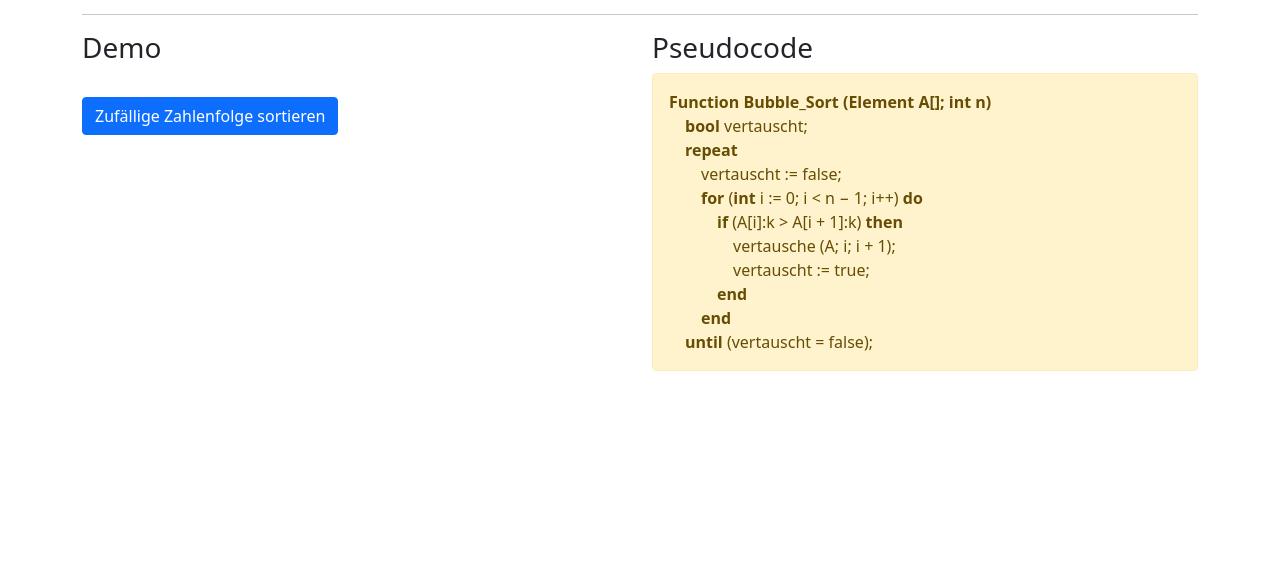
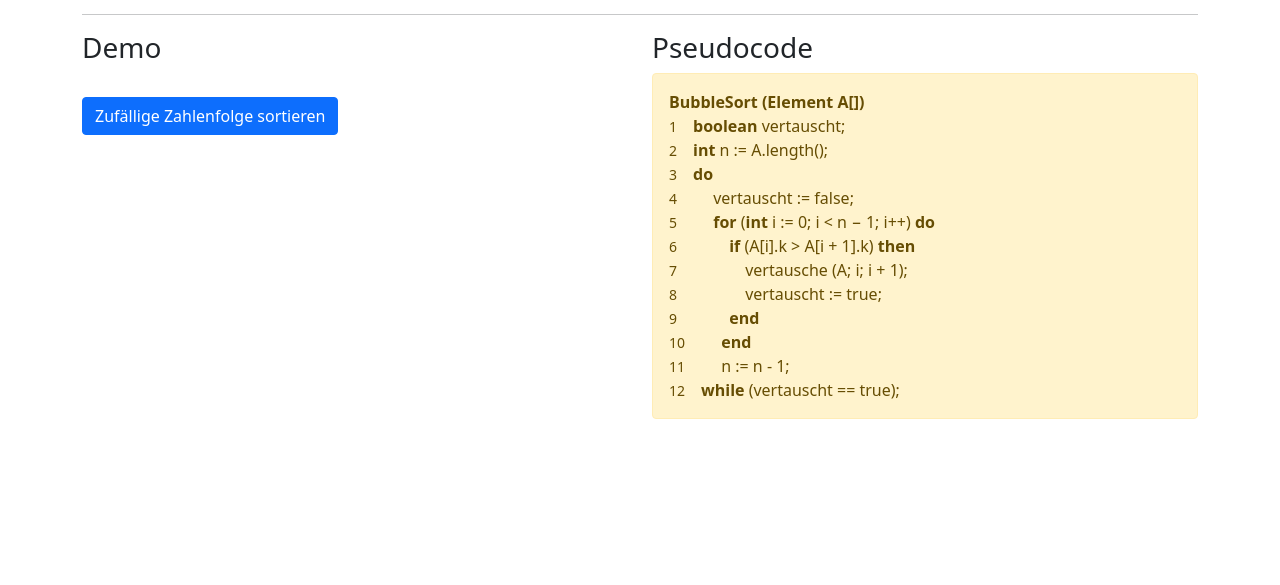
Before and after one commit to Fireball19/algorithmen-online, a plain HTML site: page bubblesort.html in a window 1280 px wide. Shown: the part 154-739 px from the top of the page. Drawn offline with Linux system fonts and the light colour scheme.

Commit message:
Fixed bubblesort pseudocode

```diff
--- a/bubblesort.html
+++ b/bubblesort.html
@@ -63,17 +63,19 @@
 					<h3>Pseudocode</h3>
 
 					<div class="alert alert-warning" role="alert">
-						<strong>Function Bubble_Sort (Element A[]; int n)</strong><br/>
-							&emsp;<strong>bool</strong> vertauscht;<br/>
-							&emsp;<strong>repeat</strong><br/>
-								&emsp;&emsp;vertauscht := false;<br/>
-								&emsp;&emsp;<strong>for</strong> (<strong>int</strong> i := 0; i < n − 1; i++) <strong>do</strong><br/>
-									&emsp;&emsp;&emsp;<strong>if</strong> (A[i]:k > A[i + 1]:k) <strong>then</strong><br/>
-										&emsp;&emsp;&emsp;&emsp;vertausche (A; i; i + 1);<br/>
-										&emsp;&emsp;&emsp;&emsp;vertauscht := true;<br/>
-									&emsp;&emsp;&emsp;<strong>end</strong><br/>
-								&emsp;&emsp;<strong>end</strong><br/>
-							&emsp;<strong>until</strong> (vertauscht = false);<br/>
+						<strong>BubbleSort (Element A[])</strong><br/>
+							<small>1</small>&emsp;<strong>boolean</strong> vertauscht;<br/>
+							<small>2</small>&emsp;<strong>int</strong> n := A.length();<br/>
+							<small>3</small>&emsp;<strong>do</strong><br/>
+							<small>4</small>	&emsp;&emsp;vertauscht := false;<br/>
+							<small>5</small>	&emsp;&emsp;<strong>for</strong> (<strong>int</strong> i := 0; i < n − 1; i++) <strong>do</strong><br/>
+							<small>6</small>		&emsp;&emsp;&emsp;<strong>if</strong> (A[i].k > A[i + 1].k) <strong>then</strong><br/>
+							<small>7</small>			&emsp;&emsp;&emsp;&emsp;vertausche (A; i; i + 1);<br/>
+							<small>8</small>			&emsp;&emsp;&emsp;&emsp;vertauscht := true;<br/>
+							<small>9</small>		&emsp;&emsp;&emsp;<strong>end</strong><br/>
+							<small>10</small>	&emsp;&emsp;<strong>end</strong><br/>
+							<small>11</small>	&emsp;&emsp;n := n - 1;<br/>
+							<small>12</small>&emsp;<strong>while</strong> (vertauscht == true);<br/>
 					</div>
 			  </div>
 
```
